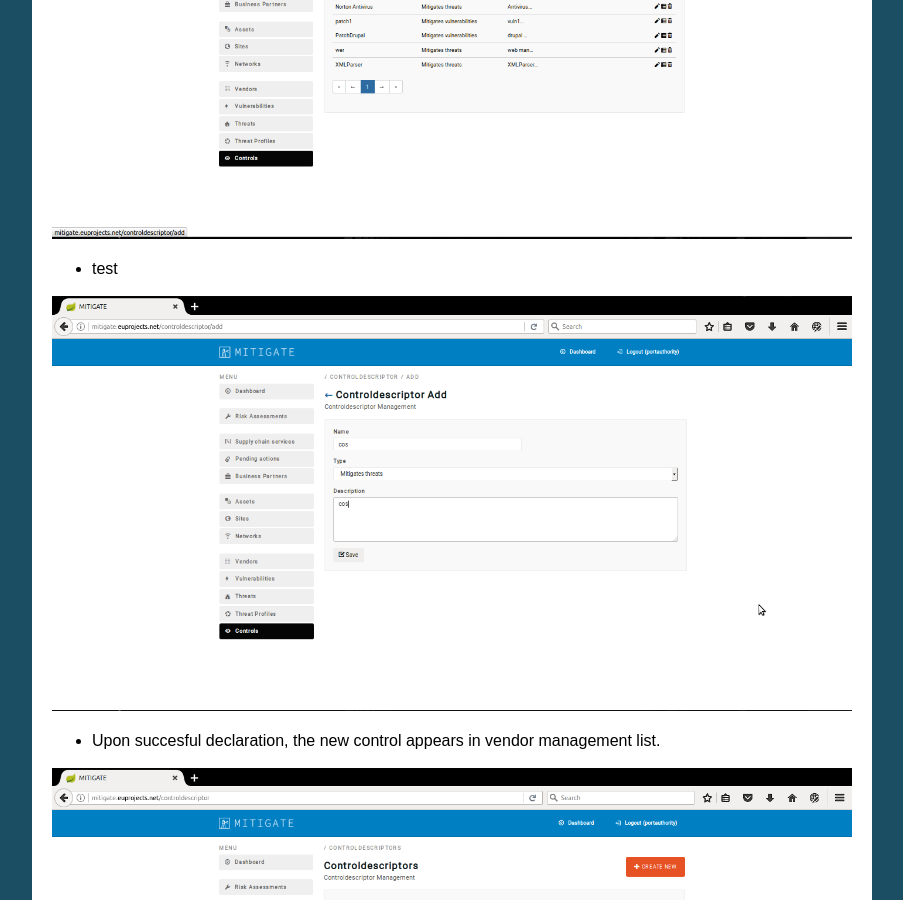
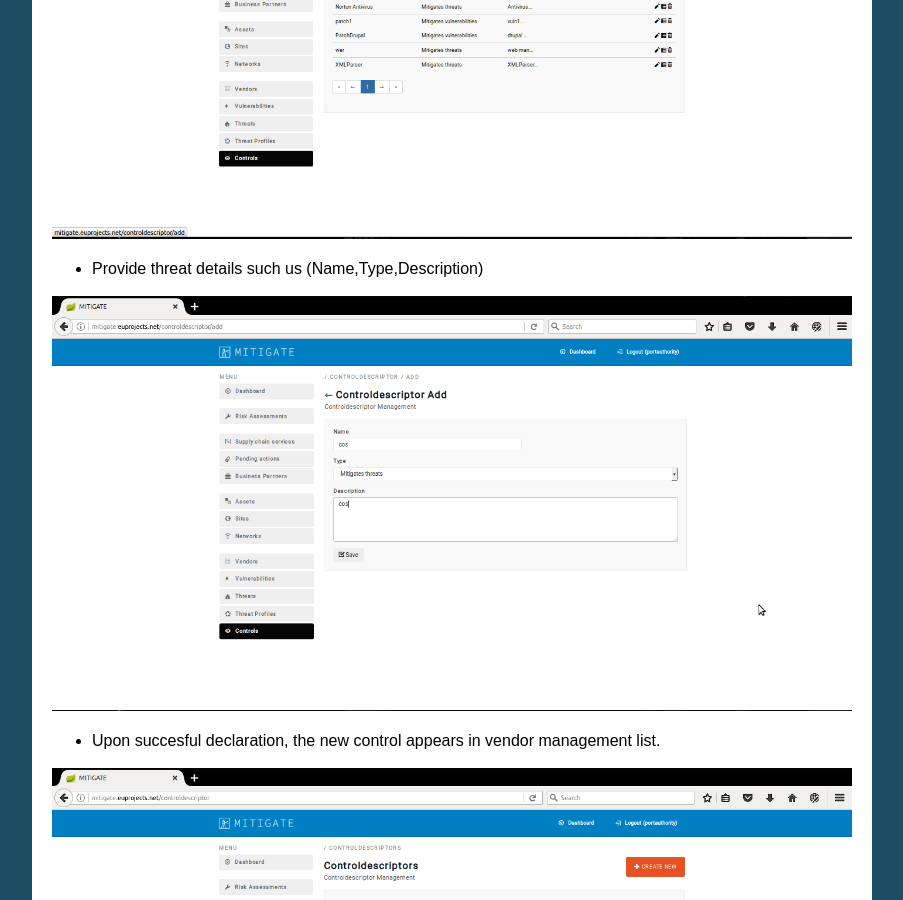
Before and after one commit to singularlogic/mitigate-documentation, a Sphinx documentation site: the page built from docs/f_control.rst, in a window 1280 px wide and 900 px high, scrolled down 1320 px. Shown: the whole window, without its empty margins (198-1101 px from the left). Built offline with Sphinx 7.4.7, drawn with Linux system fonts in a browser that asks for light colours.

Commit message:
Update f_control.rst

```diff
--- a/docs/f_control.rst
+++ b/docs/f_control.rst
@@ -18,7 +18,7 @@ Declaring a new control
 
 .. image:: assets/cc_2.png
 
-- test
+- Provide threat details such us (Name,Type,Description)
 
 .. image:: assets/cc_3.png
 
```
